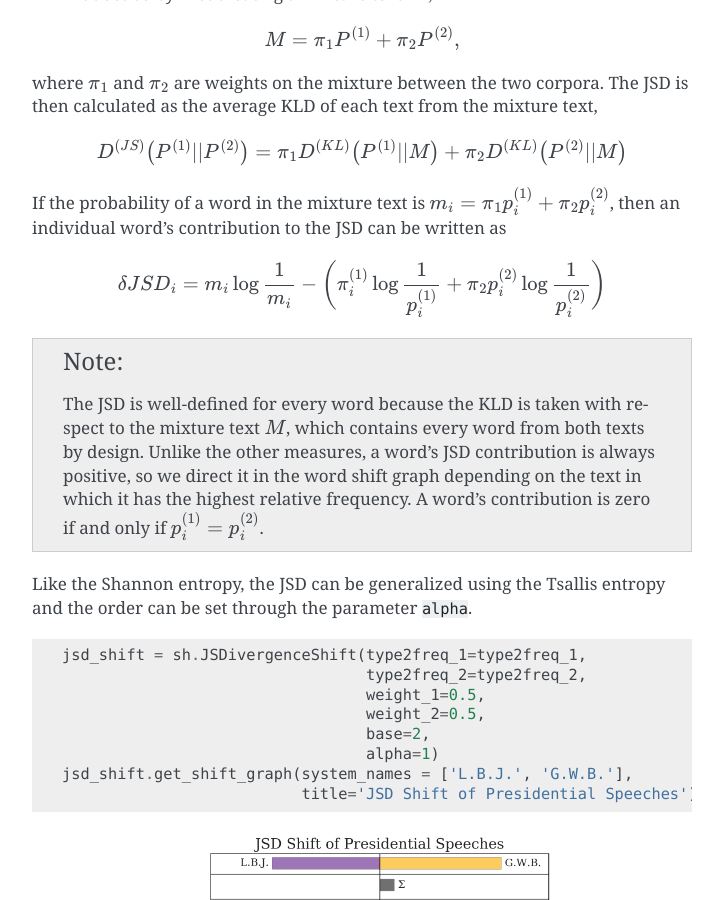
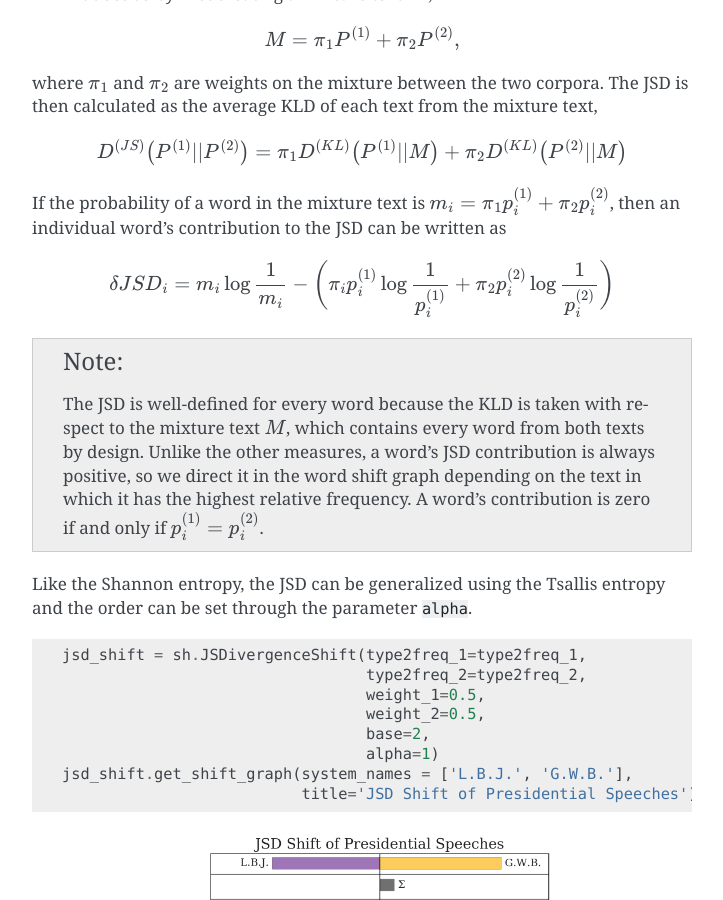
Before and after one commit to ryanjgallagher/shifterator, a Sphinx documentation site: the page built from docs/cookbook/frequency_shifts.rst, in a window 1280 px wide and 900 px high, scrolled down 6314 px. Shown: the whole window, without its empty margins (388-1111 px from the left). Built offline with Sphinx 7.4.7, drawn with Linux system fonts in a browser that asks for light colours.

```diff
--- a/docs/cookbook/frequency_shifts.rst
+++ b/docs/cookbook/frequency_shifts.rst
@@ -151,7 +151,7 @@ If the probability of a word in the mixture text is :math:`m_i = \pi_1 p_i^{(1)}
 
 .. math::
 
-    \delta JSD_i = m_i \log \frac{1}{m_i} - \biggl( \pi_i^{(1)} \log \frac{1}{p_i^{(1)}} + \pi_2 p_i^{(2)} \log \frac{1}{p_i^{(2)}} \bigg)
+    \delta JSD_i = m_i \log \frac{1}{m_i} - \biggl( \pi_i p_i^{(1)} \log \frac{1}{p_i^{(1)}} + \pi_2 p_i^{(2)} \log \frac{1}{p_i^{(2)}} \bigg)
 
 .. note::
 
```
